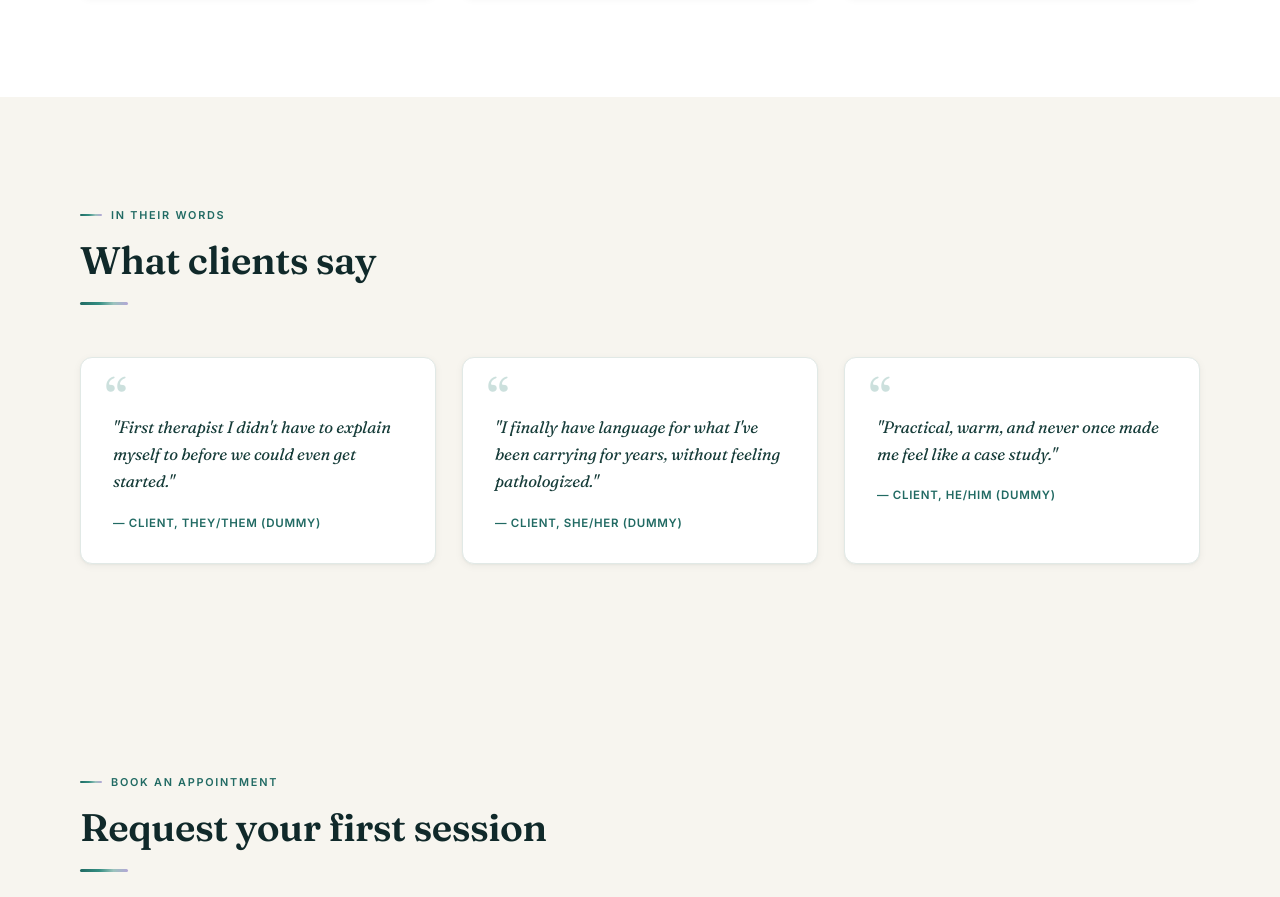
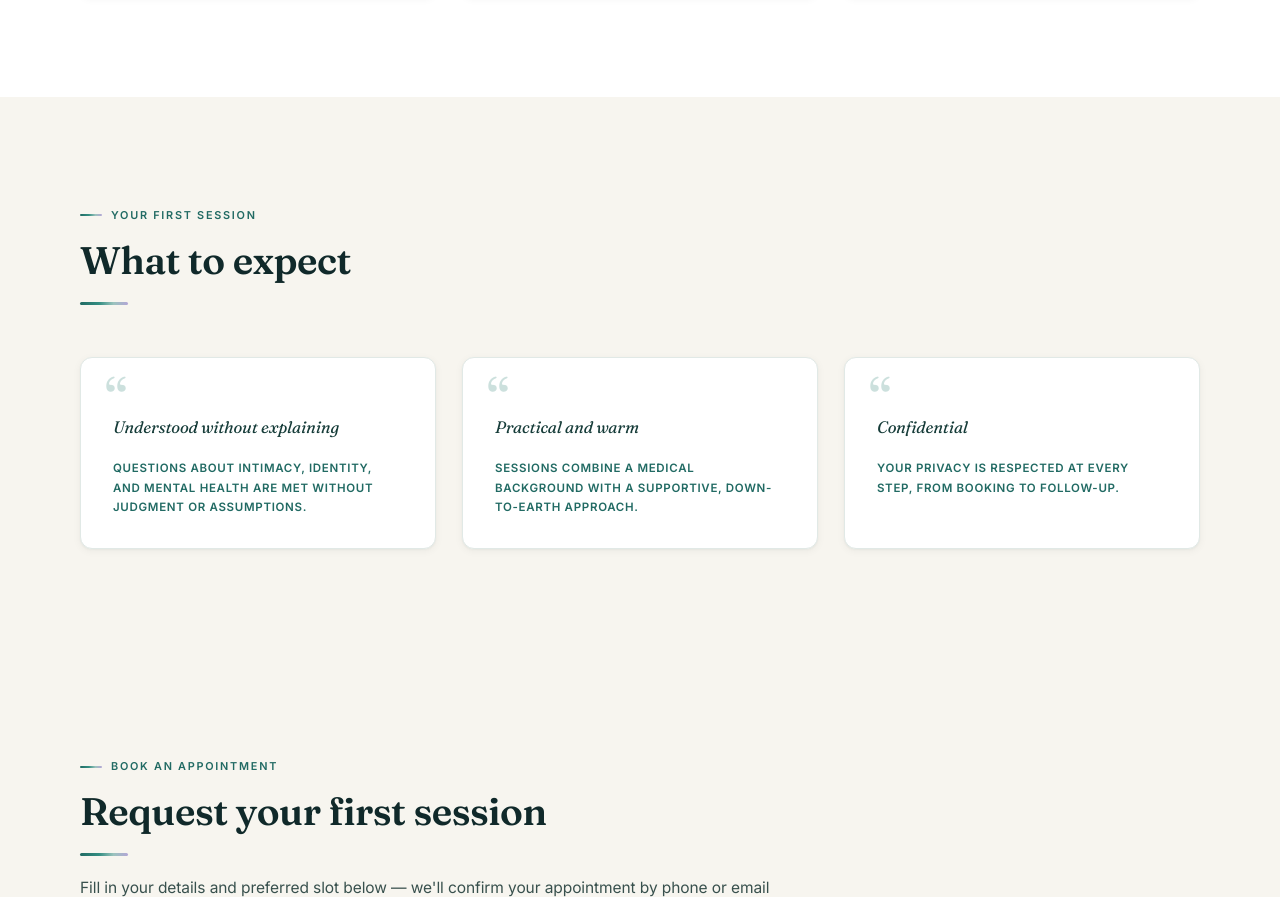
Before and after one commit to mayki21/Pushpinder-Healing-Minds, a website: page index.html in a window 1280 px wide. Shown: the part 8191-9088 px from the top of the page. Drawn offline with nearby package versions, Linux system fonts and the light colour scheme.

Commit message:
testimonials removed

```diff
--- a/index.html
+++ b/index.html
@@ -1427,7 +1427,7 @@
   </div>
 </section>
 
-<!-- TESTIMONIALS -->
+<!-- TESTIMONIALS
 <section class="alt">
   <div class="section-header fade-in">
     <p class="section-eyebrow">In Their Words</p>
@@ -1446,6 +1446,30 @@
     <div class="testimonial-card fade-in">
       <p class="quote">"Practical, warm, and never once made me feel like a case study."</p>
       <p class="attr">— Client, he/him (dummy)</p>
+    </div>
+  </div>
+</section> -->
+
+
+<!-- WHAT TO EXPECT -->
+<section class="alt" id="what-to-expect">
+  <div class="section-header fade-in">
+    <p class="section-eyebrow">Your First Session</p>
+    <h2 class="section-title">What to expect</h2>
+    <div class="section-divider"></div>
+  </div>
+  <div class="testimonial-grid">
+    <div class="testimonial-card fade-in">
+      <p class="quote">Understood without explaining</p>
+      <p class="attr">Questions about intimacy, identity, and mental health are met without judgment or assumptions.</p>
+    </div>
+    <div class="testimonial-card fade-in">
+      <p class="quote">Practical and warm</p>
+      <p class="attr">Sessions combine a medical background with a supportive, down-to-earth approach.</p>
+    </div>
+    <div class="testimonial-card fade-in">
+      <p class="quote">Confidential</p>
+      <p class="attr">Your privacy is respected at every step, from booking to follow-up.</p>
     </div>
   </div>
 </section>
```
